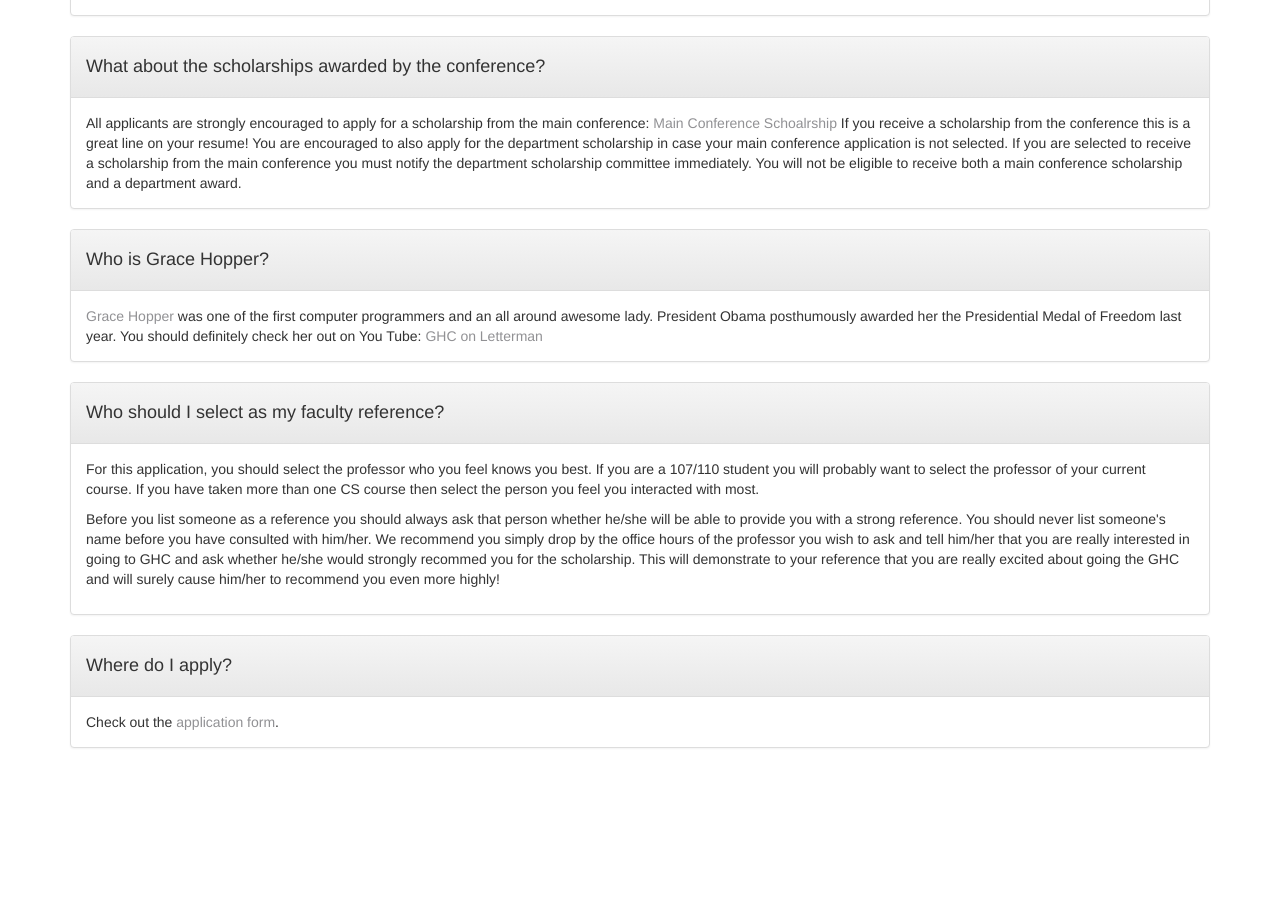
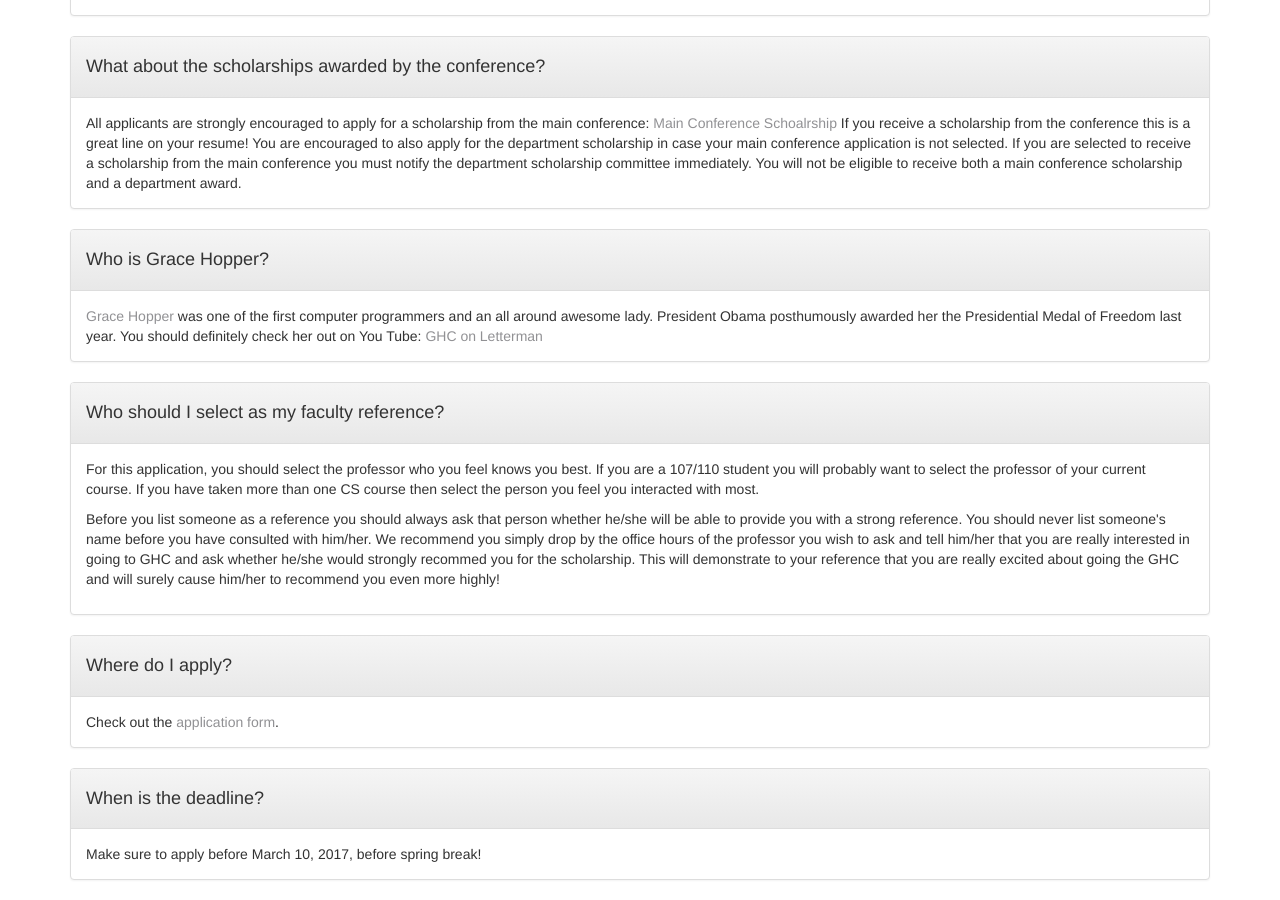
Before and after one commit to srollins/srollins.github.io, a Jekyll site: the page built from ghcfaq.html, in a window 1280 px wide and 900 px high, scrolled down 990 px. Built offline with Jekyll 4.4.1, drawn with Linux system fonts in a browser that asks for light colours; before the commit the page ends 1758 px from its top, so only the background shows below that.

Commit message:
fix link

```diff
--- a/ghcfaq.html
+++ b/ghcfaq.html
@@ -110,4 +110,11 @@ title: GHC Faq
 		</div>
 	</div>
 
+	<div class="panel panel-default">
+	<div class="panel-heading"><h4><a name="when"></a>When is the deadline?</h4></div>
+		<div class="panel-body">
+		Make sure to apply before March 10, 2017, before spring break!
+		</div>
+	</div>
+
 </div>
```
